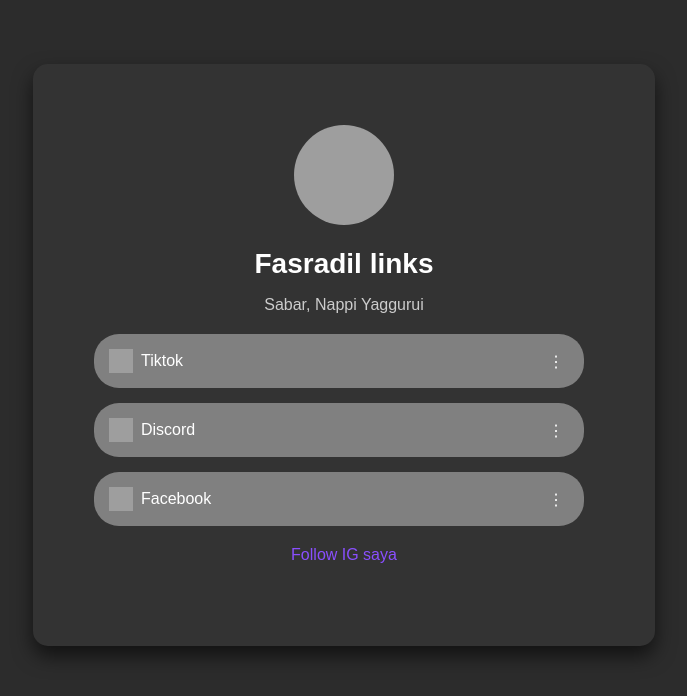
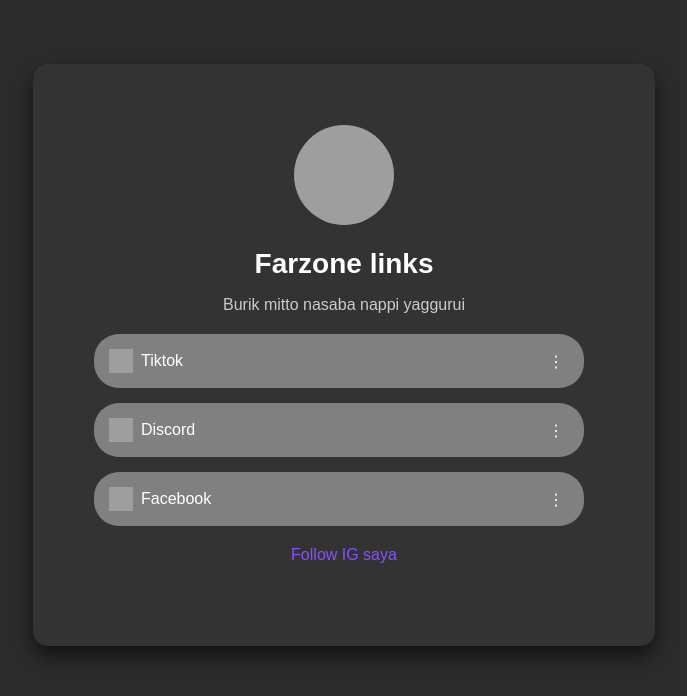
Before and after one commit to mystery-boop/Fazone-Website, a plain HTML site: page index.html in a window 1280 px wide. Shown: the whole page, without its empty margins (296-983 px from the left). Drawn offline with Linux system fonts and the light colour scheme; grey boxes are pictures that could not be loaded.

Commit message:
index.html

```diff
--- a/index.html
+++ b/index.html
@@ -10,8 +10,8 @@
   <div class="container">
     <header>
       <img src="https://imgur.com/MPAwNab.jpg" alt="Fazone" class="profile-img">
-      <h1>Fasradil links</h1>
-      <p>Sabar, Nappi Yaggurui</p>
+      <h1>Farzone links</h1>
+      <p>Burik mitto nasaba nappi yaggurui</p>
     </header>
     <div class="links">
       <a href="https://tiktok.com/@yt_zonery_esport" class="link-button" id="link1" data-share="https://tiktok.com/@yt_zonery_esport">
```
